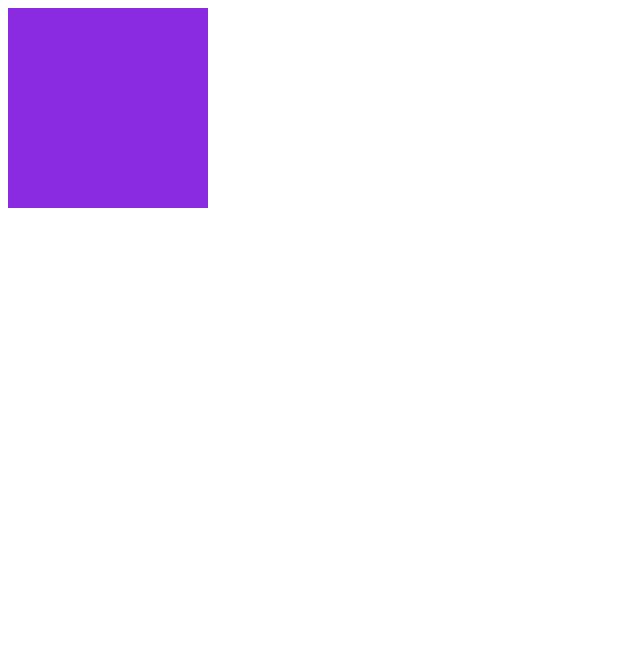
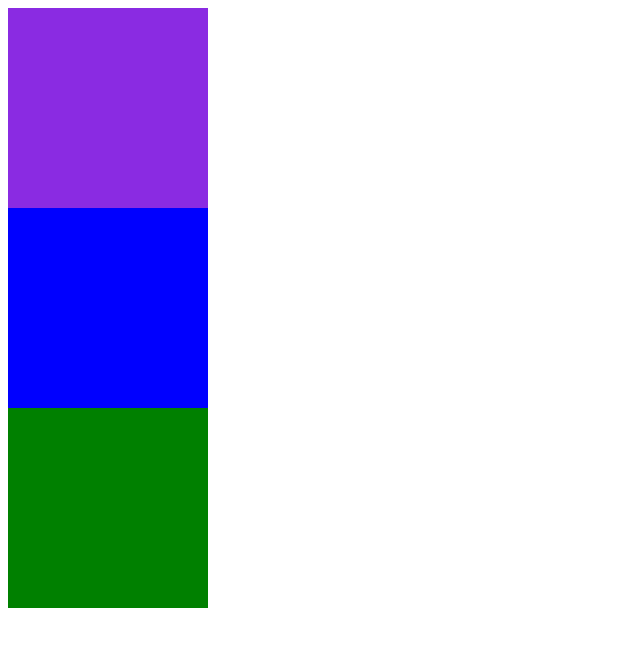
Before and after one commit to agha-safarzada/ASIA-PROJECT, a plain HTML site: page index.html in a window 1280 px wide. Shown: the whole page, without its empty margins (0-640 px from the left). Drawn offline with Linux system fonts and the light colour scheme.

Commit message:
Version2

```diff
--- a/index.html
+++ b/index.html
@@ -10,6 +10,11 @@
 
 <body>
     <div style="background-color: blueviolet; width: 200px; height: 200px;"></div>
+
+    <div style="background-color: blue; width: 200px; height: 200px;"></div>
+
+    <div style="background-color: green; width: 200px; height: 200px;"></div>
+
 </body>
 
 </html>
```
